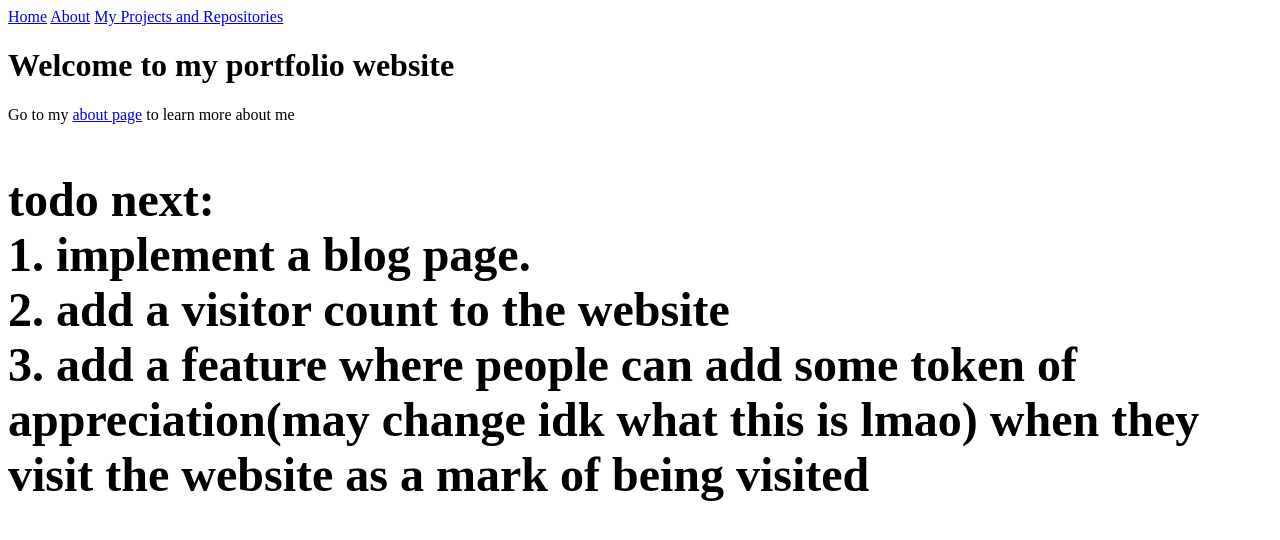
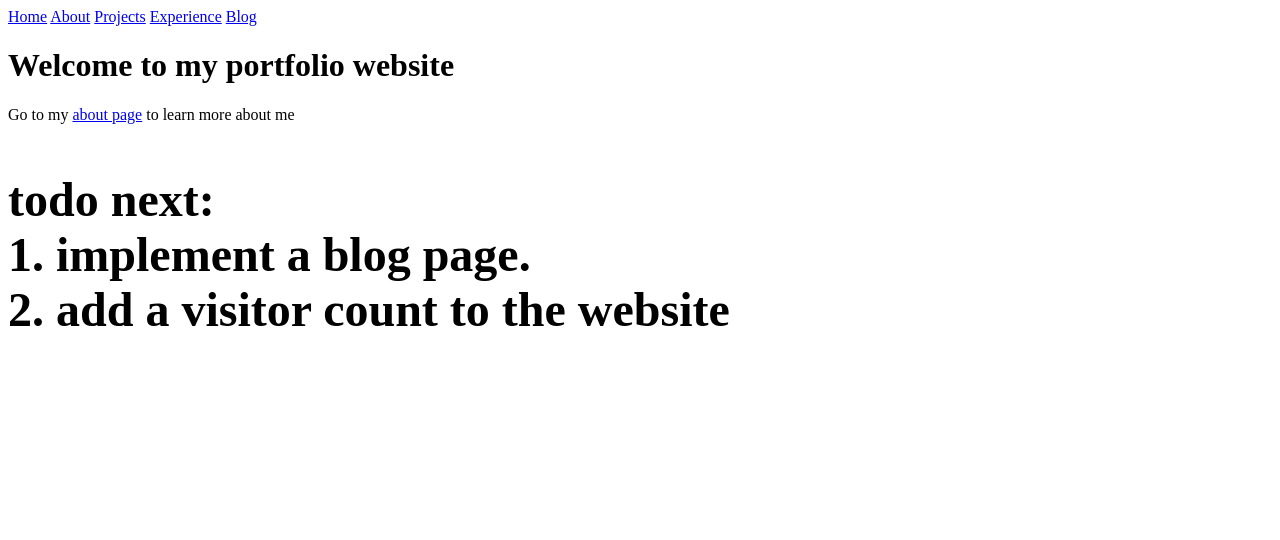
Before and after one commit to gauravhegade/portfolio, a SvelteKit app: page / in a window 1280 px wide. Shown: the top 540 px of the page. Built offline with nearby package versions, Linux system fonts and the light colour scheme.

Commit message:
Update navigation links and remove unused code

```diff
--- a/src/routes/+layout.svelte
+++ b/src/routes/+layout.svelte
@@ -1,9 +1,10 @@
 <!-- static navbar that gets displayed on all pages across the website -->
 <nav>
-	<a href="/">Home</a>
-	<a href="/about">About</a>
-	<a href="/projects-repos">My Projects and Repositories</a>
-
+    <a href="/">Home</a>
+    <a href="/about">About</a>
+    <a href="/projects">Projects</a>
+    <a href="/experience">Experience</a>
+    <a href="/blog">Blog</a>
 </nav>
 
-<slot></slot>
+<slot />
--- a/src/routes/+page.svelte
+++ b/src/routes/+page.svelte
@@ -1,5 +1,9 @@
 <script>
-    let todo = `TODO NEXT: <br> 1. Implement a blog page. <br> 2. Add a visitor count to the website <br> 3. ADD A FEATURE WHERE PEOPLE CAN ADD SOME TOKEN OF APPRECIATION(may change idk what this is lmao) WHEN THEY VISIT THE WEBSITE AS A MARK OF BEING VISITED`;
+    import About from "$lib/pages/About.svelte";
+    import Work from "$lib/pages/Work.svelte";
+    import Projects from "$lib/pages/Projects.svelte";
+
+    let todo = `TODO NEXT: <br> 1. Implement a blog page. <br> 2. Add a visitor count to the website <br>`;
 </script>
 
 <svelte:head>
@@ -14,6 +18,10 @@
     {@html todo.toLowerCase()}
 </p>
 
+<!-- <About />
+<Work />
+<Projects /> -->
+
 <style>
     #todo {
         font-size: 3em;
```
